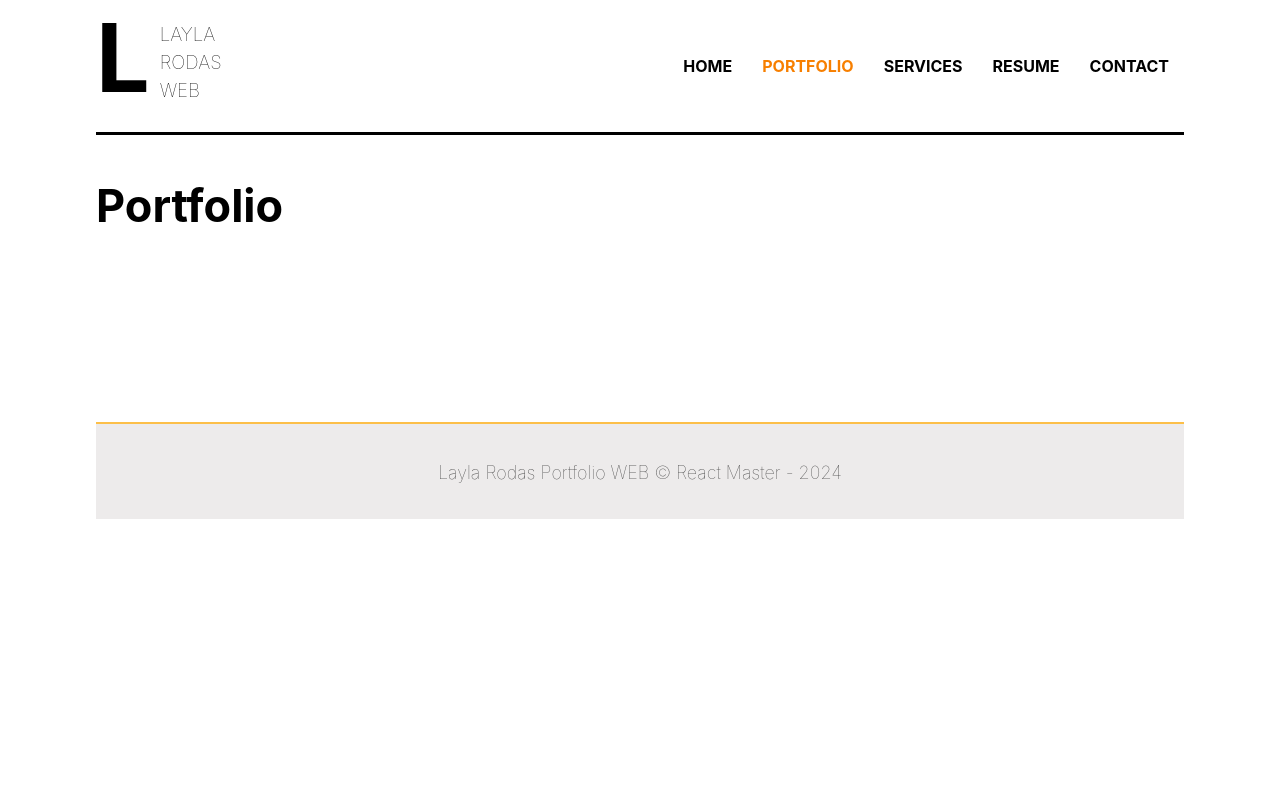
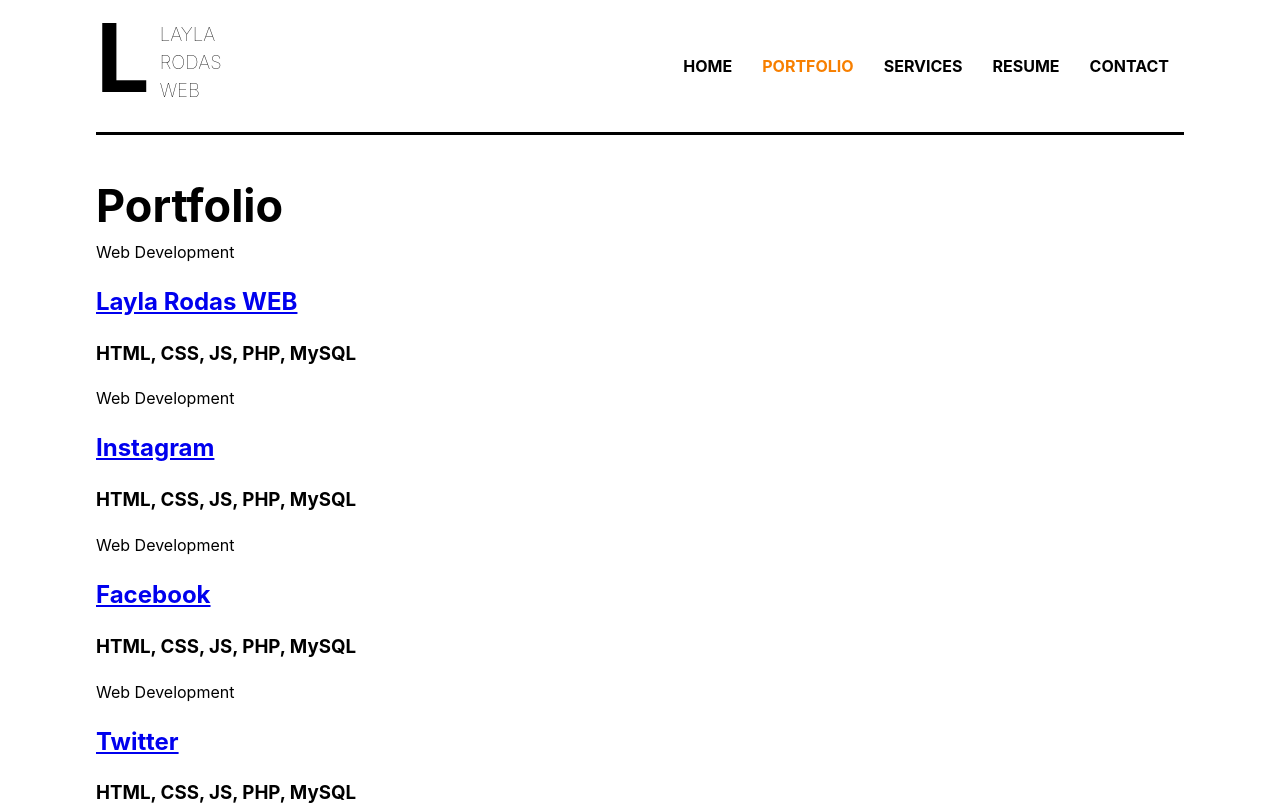
Before and after one commit to laylarodas/portfolio, a React (Vite) app: page /portfolio in a window 1280 px wide. Shown: the top 805 px of the page. Built offline with nearby package versions, Linux system fonts and the light colour scheme.

Commit message:
creando componente error y array de objetos

```diff
--- /dev/null
+++ b/src/Components/Error.jsx
@@ -0,0 +1,12 @@
+import React from 'react'
+import { Link } from 'react-router-dom'
+
+export const Error = () => {
+  return (
+    <div className='home'>
+        <h1 className='heading'>Error 404</h1>
+        <strong>This page doesn't exist </strong><br/><br/>
+        <Link to="/index">Back to Home</Link>
+    </div>
+  )
+}
--- a/src/Components/Portfolio.jsx
+++ b/src/Components/Portfolio.jsx
@@ -1,9 +1,24 @@
 import React from 'react'
+import { projects } from '../data/projects'
+import {Link} from 'react-router-dom'
 
 export const Portfolio = () => {
   return (
     <div className='page'>
       <h1 className='heading'>Portfolio</h1>
+
+      {
+        projects.map( project => {
+          return (
+              <article key={project.id}>
+                <span>{project.categories}</span>
+                <h2><Link to={"/project/" + project.name}>{project.name}</Link></h2>
+                <h3>{project.technologies}</h3>
+              </article>
+          )
+        })
+      }
+
     </div>
   )
 }
--- /dev/null
+++ b/src/data/projects.jsx
@@ -0,0 +1,51 @@
+export const projects = [
+    {
+        "id":"1",
+        "name" : "Layla Rodas WEB",
+        "url" : "laylarodas.es",
+        "technologies": "HTML, CSS, JS, PHP, MySQL",
+        "categories": "Web Development",
+        "description": "Lorem ipsum dolor sit amet consectetur adipisicing elit. Eveniet corporis molestias maiores quos blanditiis quas libero tempore deleniti dolores ad labore quisquam illo quibusdam officiis reiciendis, adipisci ipsam? Reprehenderit, nulla."
+    },
+    {
+        "id":"2",
+        "name" : "Instagram",
+        "url" : "instagram.com",
+        "technologies": "HTML, CSS, JS, PHP, MySQL",
+        "categories": "Web Development",
+        "description": "Lorem ipsum dolor sit amet consectetur adipisicing elit. Eveniet corporis molestias maiores quos blanditiis quas libero tempore deleniti dolores ad labore quisquam illo quibusdam officiis reiciendis, adipisci ipsam? Reprehenderit, nulla."
+    },
+    {
+        "id":"3",
+        "name" : "Facebook",
+        "url" : "facebook.com",
+        "technologies": "HTML, CSS, JS, PHP, MySQL",
+        "categories": "Web Development",
+        "description": "Lorem ipsum dolor sit amet consectetur adipisicing elit. Eveniet corporis molestias maiores quos blanditiis quas libero tempore deleniti dolores ad labore quisquam illo quibusdam officiis reiciendis, adipisci ipsam? Reprehenderit, nulla."
+    },
+    {
+        "id":"4",
+        "name" : "Twitter",
+        "url" : "twitter.com",
+        "technologies": "HTML, CSS, JS, PHP, MySQL",
+        "categories": "Web Development",
+        "description": "Lorem ipsum dolor sit amet consectetur adipisicing elit. Eveniet corporis molestias maiores quos blanditiis quas libero tempore deleniti dolores ad labore quisquam illo quibusdam officiis reiciendis, adipisci ipsam? Reprehenderit, nulla."
+    },
+    {
+        "id":"5",
+        "name" : "Netflix",
+        "url" : "netflix.com",
+        "technologies": "HTML, CSS, JS, PHP, MySQL",
+        "categories": "Web Development",
+        "description": "Lorem ipsum dolor sit amet consectetur adipisicing elit. Eveniet corporis molestias maiores quos blanditiis quas libero tempore deleniti dolores ad labore quisquam illo quibusdam officiis reiciendis, adipisci ipsam? Reprehenderit, nulla."
+    },
+    {
+        "id":"6",
+        "name" : "Pinterest",
+        "url" : "pinterest.com",
+        "technologies": "HTML, CSS, JS, PHP, MySQL",
+        "categories": "Web Development",
+        "description": "Lorem ipsum dolor sit amet consectetur adipisicing elit. Eveniet corporis molestias maiores quos blanditiis quas libero tempore deleniti dolores ad labore quisquam illo quibusdam officiis reiciendis, adipisci ipsam? Reprehenderit, nulla."
+    }
+
+]
--- a/src/index.css
+++ b/src/index.css
@@ -154,7 +154,7 @@
 input[type="text"],
 textarea{
   display: block;
-  padding: 10px;
+  padding: 12px;
   margin-top: 25px;
   width: 30%;
   border: 0px;
--- a/src/router/Myroutes.jsx
+++ b/src/router/Myroutes.jsx
@@ -7,6 +7,7 @@
 import { HeaderNav } from '../Components/layout/HeaderNav';
 import { Footer } from '../Components/layout/Footer';
 import { Services } from '../Components/Services';
+import { Error } from '../Components/Error'
 
 export const Myroutes = () => {
   return (
@@ -23,6 +24,7 @@
               <Route path='/services' element={<Services />}></Route>
               <Route path='/resume' element={<Resume />}></Route>
               <Route path='/contact' element={<Contact />}></Route>
+              <Route path='*' element={<Error />}></Route>
           </Routes>
         </section>
 
```
